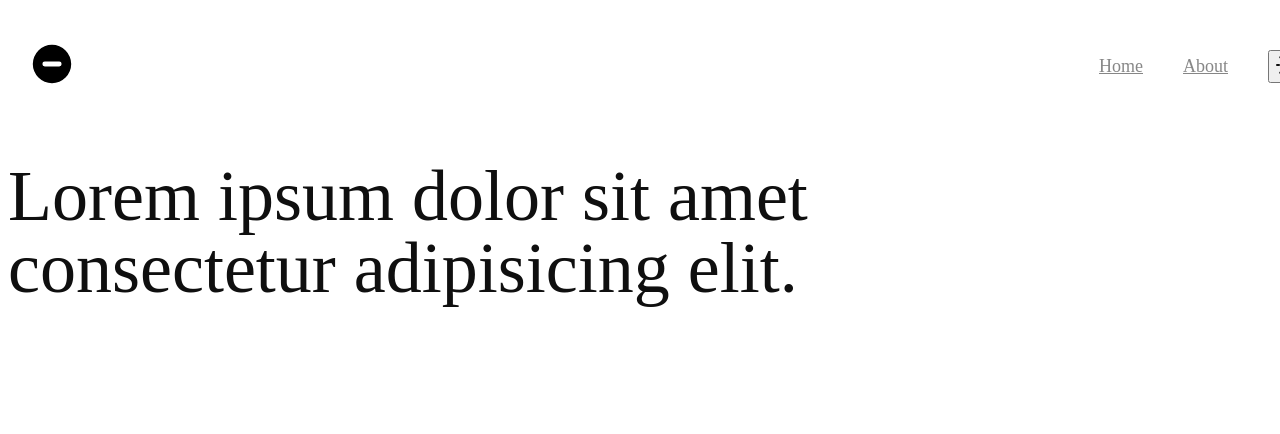
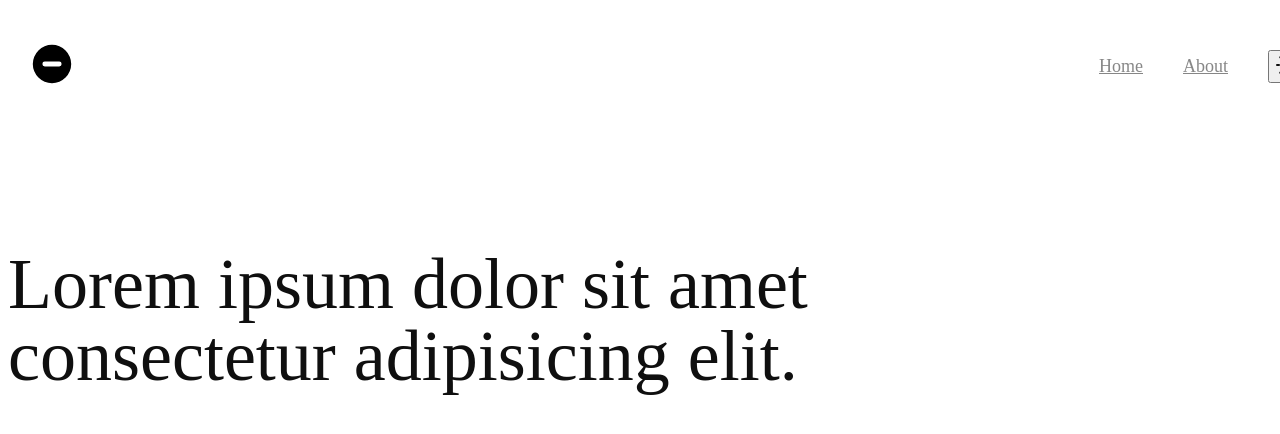
Before and after one commit to CodeurCopieur/nuxt3-unocss-minimal-portfolio, a Nuxt app: page / in a window 1280 px wide. Shown: the top 434 px of the page. Built offline with nearby package versions, Linux system fonts and the light colour scheme.

Commit message:
Update Hero.vue

```diff
--- a/components/Hero.vue
+++ b/components/Hero.vue
@@ -1,9 +1,6 @@
-<script setup>
-
-</script>
 <template>
-  <div class="mt-40 w-full">
-    <h1 class="font-medium mt-20 w-full text-4xl text-dark-900 lg:text-7xl lg:w-3/4 dark-text-gray-50">
+  <div class="pt-40 w-full">
+    <h1 class="font-medium mt-20 w-full text-4xl text-dark-900 lg:text-7xl lg:w-3/4 dark-text-gray-500">
       Lorem ipsum dolor sit amet consectetur adipisicing elit.
     </h1>
     <div class="py-40">
```
